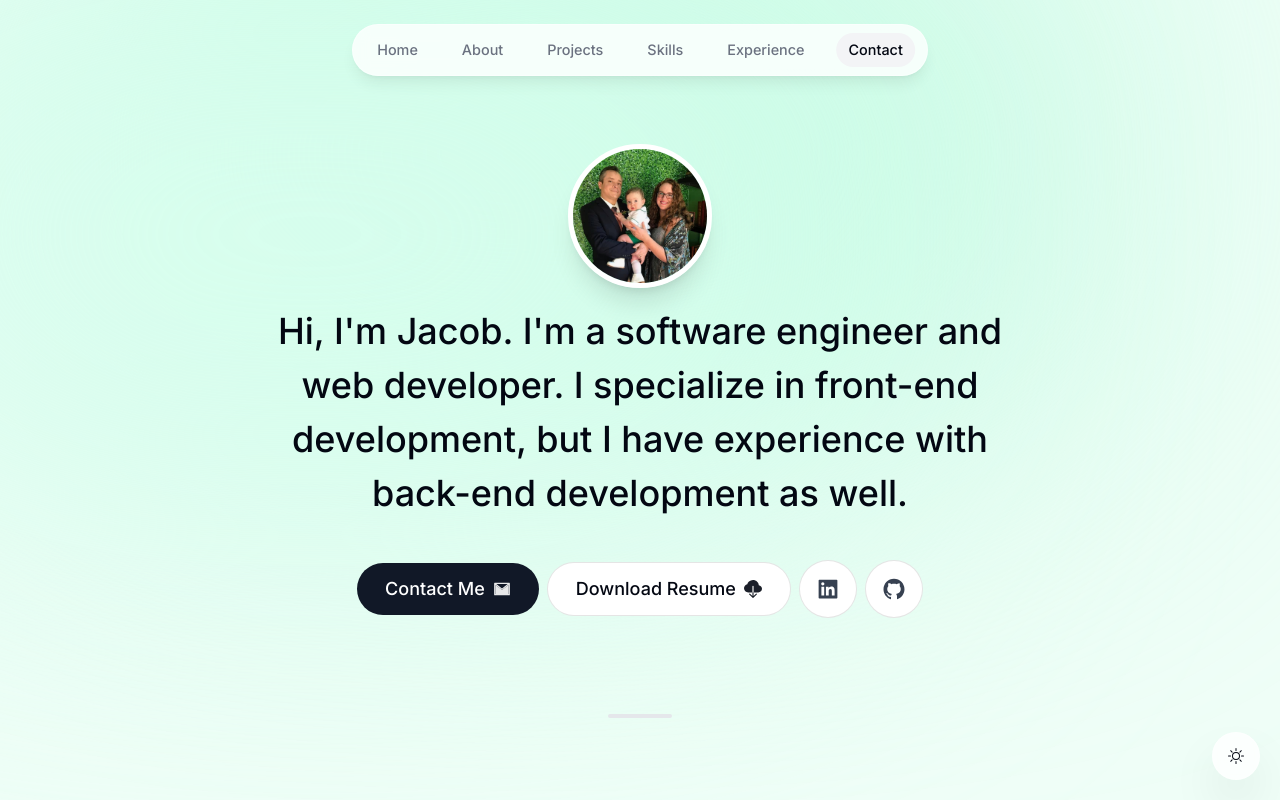
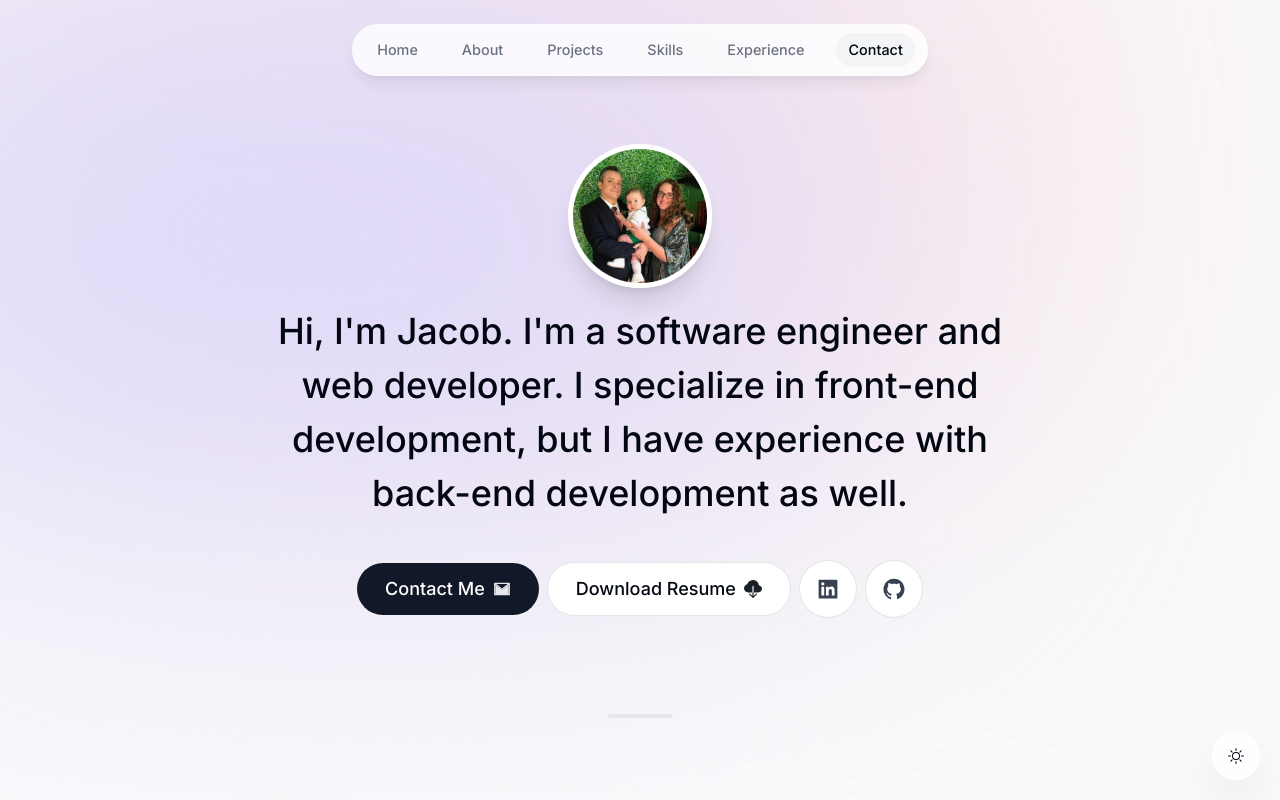
Before and after one commit to bensonbjacob/portfolio_latest, a Next.js app: page / in a window 1280 px wide. Shown: the top 800 px of the page. Built offline with nearby package versions, Linux system fonts and the light colour scheme; no server answers.

Commit message:
style: Refactor layout background colors and add new background elements
- Refactored layout background colors in the root component.
- Replaced previous background colors with new colors.

```diff
--- a/app/layout.tsx
+++ b/app/layout.tsx
@@ -22,10 +22,10 @@ export default function RootLayout({
   return (
     <html lang='en' className='!scroll-smooth'>
       <body
-        className={`${inter.className} bg-mountain-meadow-50 dark:bg-gradient-to-r from-mountain-meadow-700 to-mountain-meadow-900  text-gray-950 dark:text-gray-100 dark:text-opacity-90 relative pt-28 sm:pt-36`}
+        className={`${inter.className} bg-gray-50 dark:bg-gradient-to-r from-mountain-meadow-800 to-mountain-meadow-900  text-gray-950 dark:text-gray-50 relative pt-28 sm:pt-36`}
       >
-        <div className='bg-mountain-meadow-200 absolute -z-10 top-[-6rem] right-[11rem] h-[31.25rem] w-[31.25rem] rounded-full blur-[10rem] sm:w-[68.75rem] dark:bg-mountain-meadow-500'></div>
-        <div className='bg-mountain-meadow-100 absolute -z-10 top-[-1rem] left-[-35rem] h-[31.25rem] w-[50rem] rounded-full blur-[10rem] sm:w-[68.75rem] md:left-[-33rem] lg:left-[-28rem] xl:left-[-15rem] 2xl:left-[5rem] dark:bg-mountain-meadow-400'></div>
+        <div className='bg-[#fbe2e3] absolute -z-10 top-[-6rem] right-[11rem] h-[31.25rem] w-[31.25rem] rounded-full blur-[10rem] sm:w-[68.75rem] dark:bg-mountain-meadow-600'></div>
+        <div className='bg-[#dbd7fb] absolute -z-10 top-[-1rem] left-[-35rem] h-[31.25rem] w-[50rem] rounded-full blur-[10rem] sm:w-[68.75rem] md:left-[-33rem] lg:left-[-28rem] xl:left-[-15rem] 2xl:left-[5rem] dark:bg-mountain-meadow-600'></div>
         <ThemeContextProvider>
           <ActiveSectionContextProvider>
             <Header />
```
